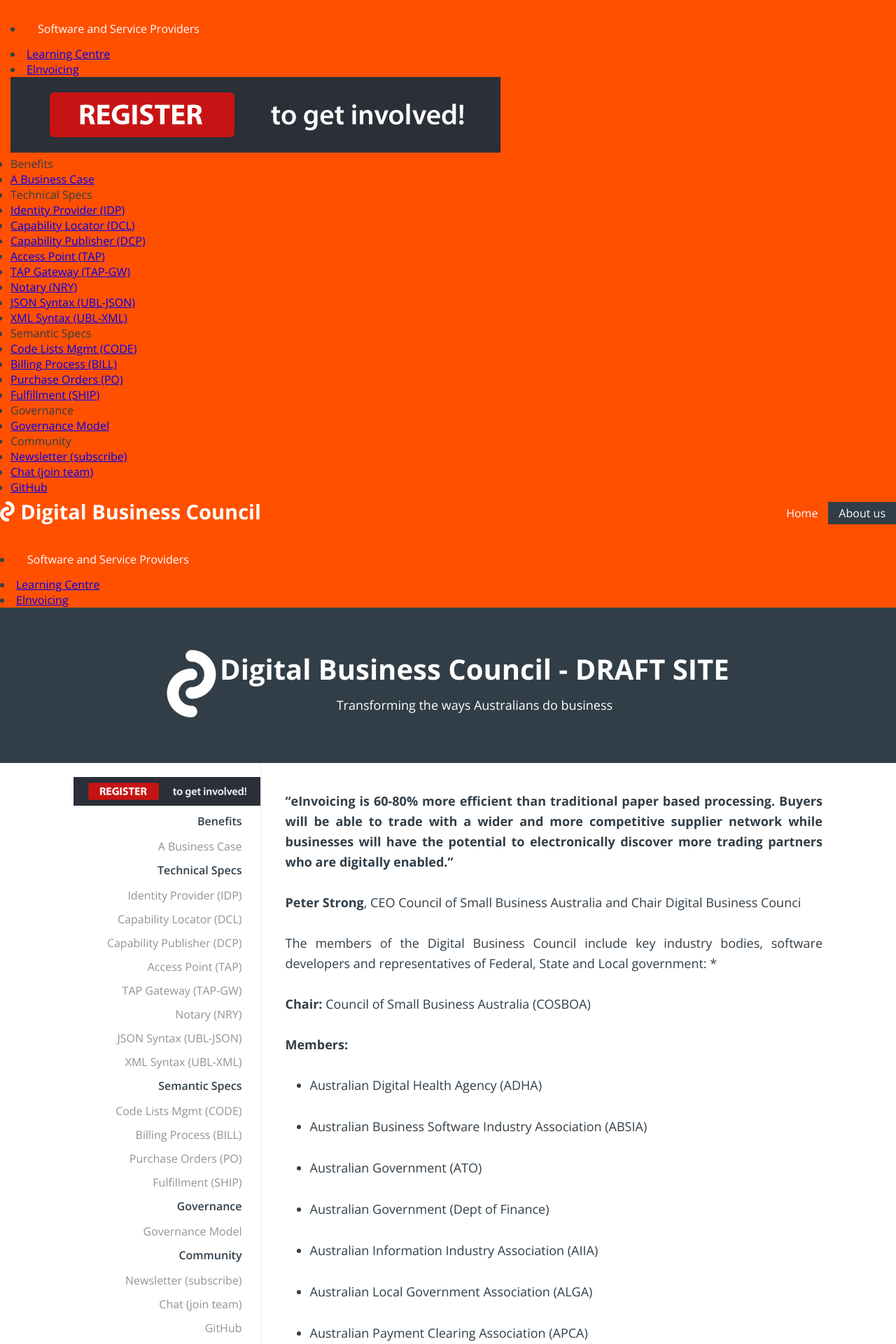
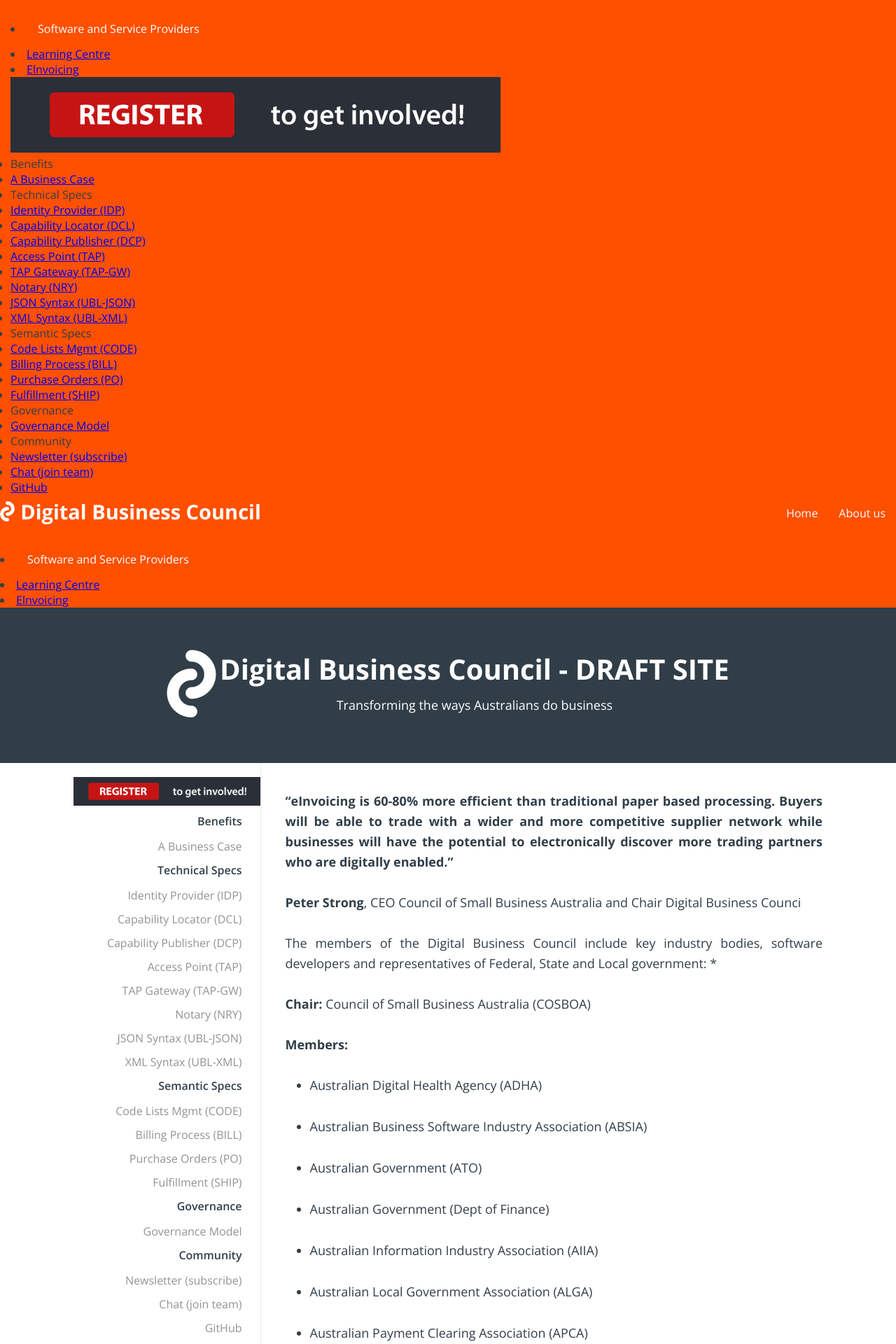
Before and after one commit to Digital-Business-Council/Digital-Business-Council.github.io, a Jekyll site: the page built from pages/about-us/the-council.md, in a window 1280 px wide. Shown: the top 1920 px of the page at 70% size. Built offline with Jekyll 4.4.1, drawn with Linux system fonts in a browser that asks for light colours.

Commit message:
Update header-menu.html

```diff
--- a/_includes/header-menu.html
+++ b/_includes/header-menu.html
@@ -51,7 +51,7 @@
 
 <ul class="header-menu">
     <li><a {% if page.url == '/' %}class="active"{% endif %} href="/">Home</a></li>
-    <li><a {% if current[1] == 'about' %}class="active"{% endif %} href="/about/">About us</a>
+    <li><a {% if current[1] == 'about' %}class="dropbtn"{% endif %} href="/about/">About us</a>
          <div class="dropdown-content">
                 <a href="#">Our Vision</a></li>
         </div>
```
